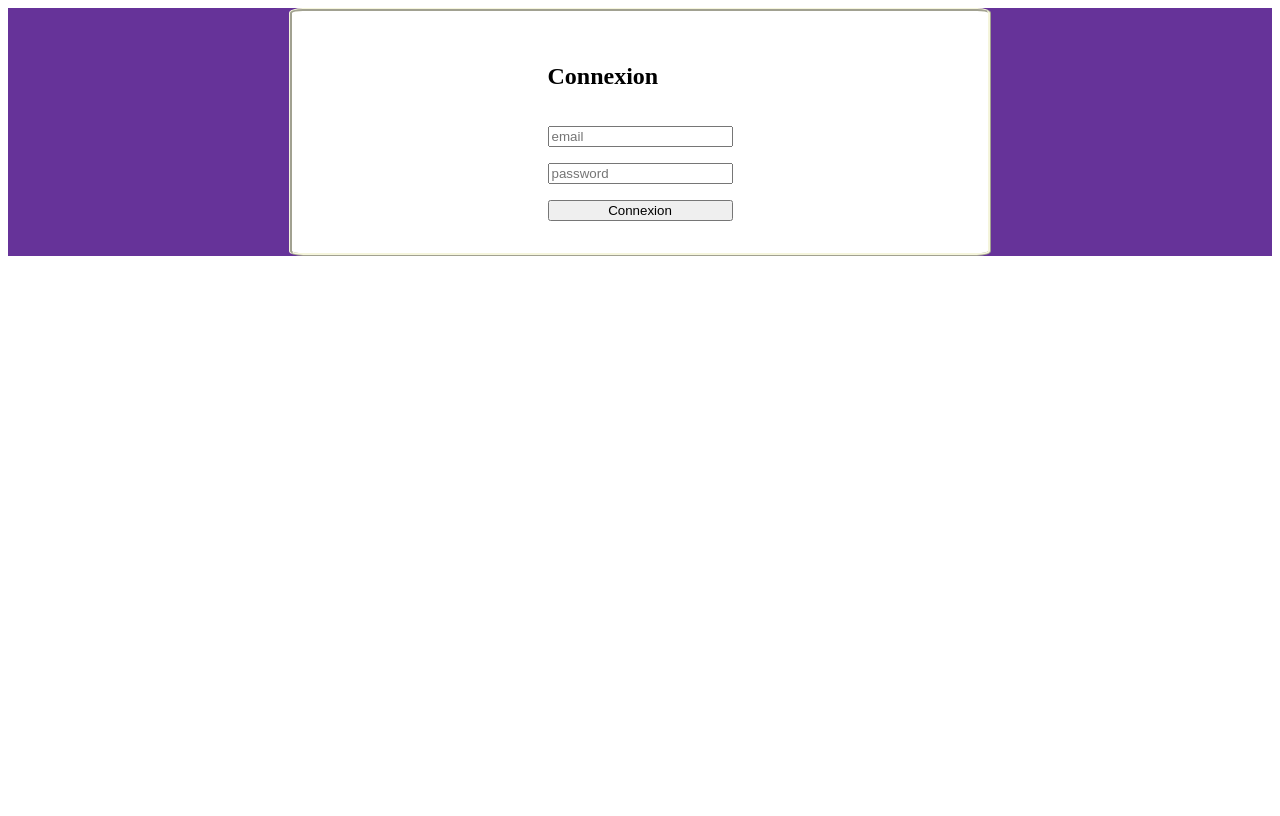
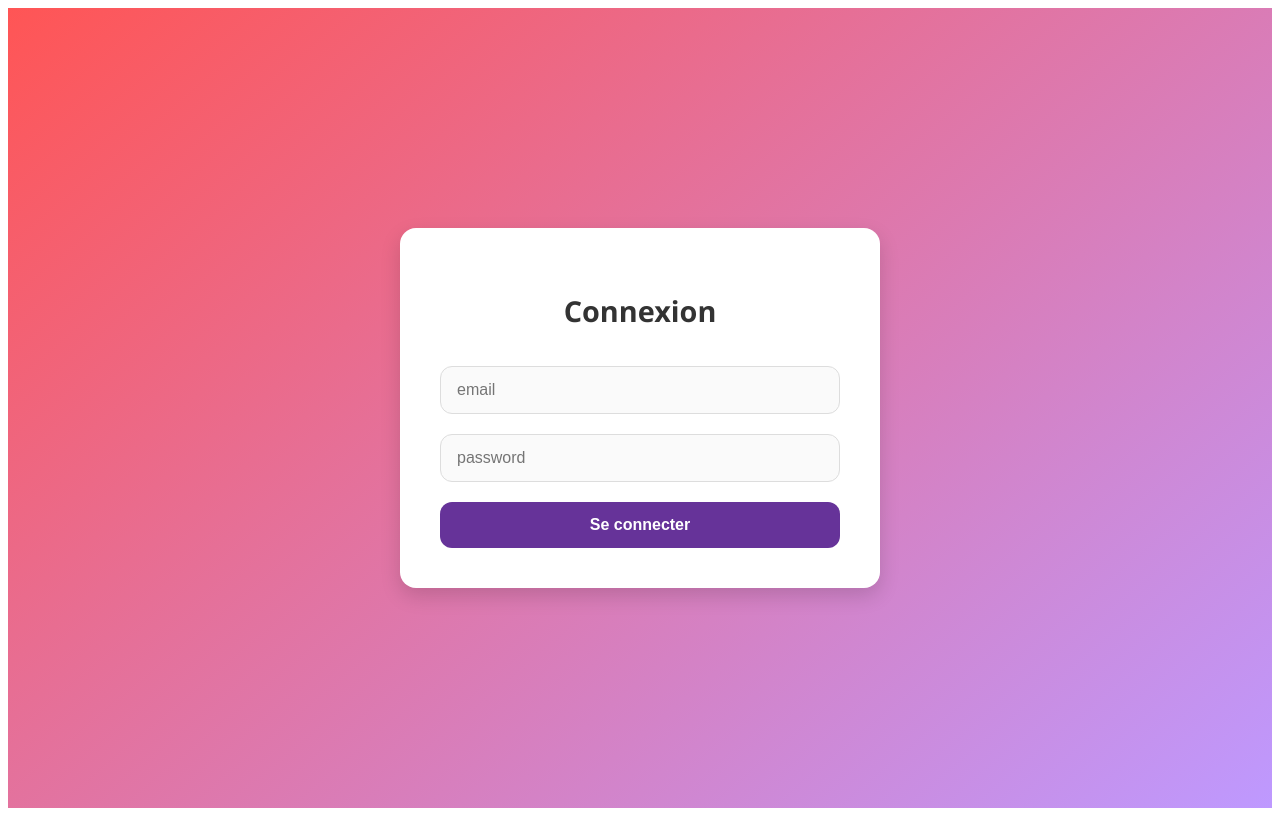
Before and after one commit to SpeedKillsx/multi-user-TodoList-front, an Angular app: page / in a window 1280 px wide. Built offline with nearby package versions, Linux system fonts and the light colour scheme.

Commit message:
login page

```diff
--- a/src/app/features/login-page/login-page.component.css
+++ b/src/app/features/login-page/login-page.component.css
@@ -1,29 +1,63 @@
-
-.login-page{
-    display: flex;
-    background: rebeccapurple;
-    width: 100%;
-    max-height: 100vh;
-    justify-content: center;
-    align-items: center;
-
+.login-page {
+  display: flex;
+  justify-content: center;
+  align-items: center;
+  background: linear-gradient(140deg, #ff5555, #be99ff);
+  width: 100%;
+  height: 100vh;
+  font-family: "Segoe UI", Roboto, sans-serif;
 }
 
 .login-page-container {
-    display: grid;
-    align-items: center;
-    justify-content: center;
-    gap: 1rem;
-    padding: 2rem;
-    width: 90%;
-    max-width: 50%;
-    background: white;
-    border-radius: 2%;
-    border-style: ridge;
-    border-color: beige;
-    box-shadow: inset;
+  display: grid;
+  gap: 1.2rem;
+  padding: 2.5rem;
+  width: 90%;
+  max-width: 400px;
+  background: #fff;
+  border-radius: 16px;
+  box-shadow: 0 8px 20px rgba(0, 0, 0, 0.15);
+  text-align: center;
+}
 
-    grid-template-columns: repeat(1fr);
-    grid-template-rows:  repeat(1fr, 1fr);
 
+.login-page-container h2 {
+  margin-bottom: 1rem;
+  color: #333;
+  font-size: 1.8rem;
+  font-weight: 600;
 }
+
+.login-page-container input {
+  background: #fafafa;
+  border: 1px solid #ddd;
+  border-radius: 12px;
+  padding: 0.9rem 1rem;
+  font-size: 1rem;
+  transition: all 0.3s ease;
+}
+
+.login-page-container input:focus {
+  border-color: #ff5555;
+  outline: none;
+  box-shadow: 0 0 5px rgba(255, 85, 85, 0.5);
+}
+
+
+.login-page-container button {
+  background: rebeccapurple;
+  color: white;
+  font-weight: 600;
+  border: none;
+  border-radius: 12px;
+  padding: 0.9rem;
+  font-size: 1rem;
+  cursor: pointer;
+  transition: all 0.3s ease;
+}
+
+.login-page-container button:hover {
+  background: indigo;
+  transform: translateY(-2px);
+  box-shadow: 0 6px 12px rgba(0,0,0,0.2);
+}
--- a/src/app/features/login-page/login-page.component.html
+++ b/src/app/features/login-page/login-page.component.html
@@ -2,7 +2,7 @@
     <div class="login-page-container">
         <h2>Connexion</h2>
         <input type="text" placeholder="email">
-        <input type="text" placeholder="password">
-        <input type="button" value="Connexion">
+        <input type="password" placeholder="password">
+        <button>Se connecter</button>
     </div>
 </div>
```
